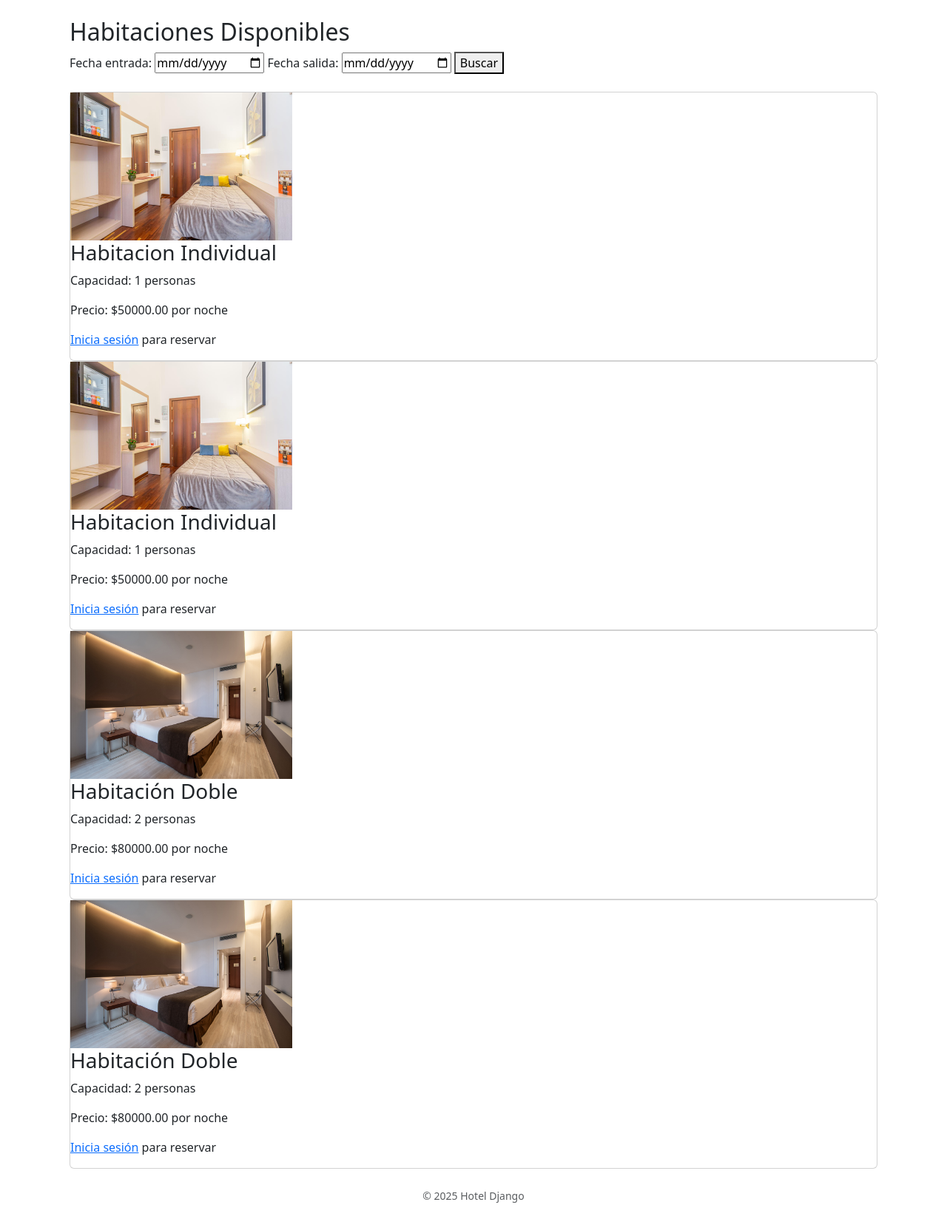
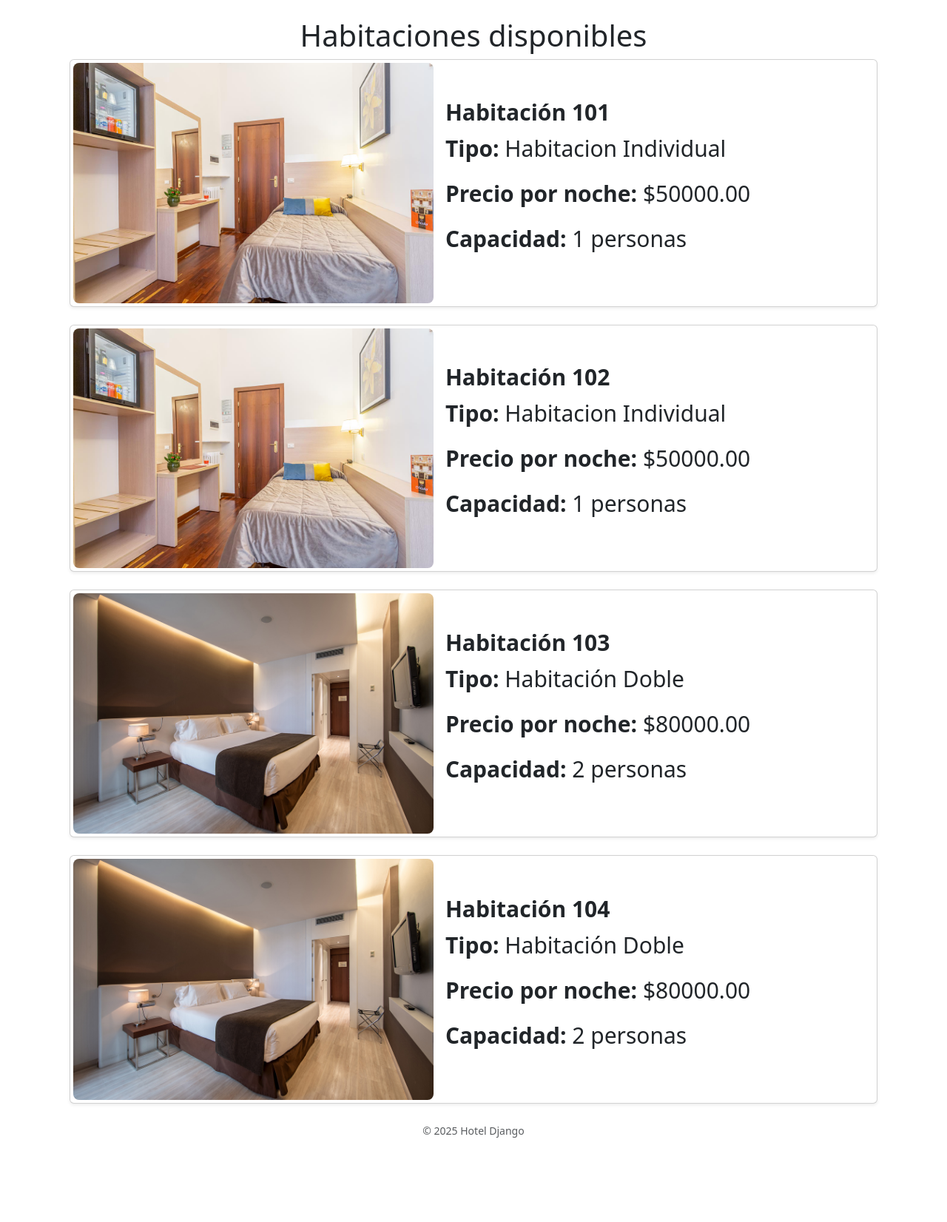
Before and after one commit to nadiradad/gestion_hotel, a Django app: page /habitaciones/disponibles/ in a window 1280 px wide. Shown: the part 56-1708 px from the top of the page at 74% size. After the commit the page ends 1594 px from the top, so only its background shows below. Run offline with Django 5.2, Linux system fonts and the light colour scheme; data comes from the database, SQL or seed files in the repository; parts of the project's set-up code (start-up, migrations or seed data) failed here and were passed over.

Commit message:
mb1- arreglos

```diff
--- a/hotel/apps/habitaciones/models.py
+++ b/hotel/apps/habitaciones/models.py
@@ -18,7 +18,7 @@ class Habitacion(models.Model):
     disponible = models.BooleanField(default=True)
 
     def __str__(self):
-        return f"Habitación {self.numero} ({self.tipo.nombre})"
+        return f"Habitación {self.numero}"
 
     def esta_disponible(self, fecha_entrada, fecha_salida):
         """Retorna True si la habitación no tiene reservas en el rango dado."""
--- a/hotel/apps/habitaciones/templates/habitaciones/lista_habitaciones.html
+++ b/hotel/apps/habitaciones/templates/habitaciones/lista_habitaciones.html
@@ -1,36 +1,55 @@
 {% extends "base.html" %}
+{% load static %}
 {% block content %}
-<div class="container mt-4">
-  <h2>Habitaciones Disponibles</h2>
 
-  <form method="get" class="mb-4">
-    <label>Fecha entrada:</label>
-    <input type="date" name="fecha_entrada" value="{{ fecha_entrada }}">
-    <label>Fecha salida:</label>
-    <input type="date" name="fecha_salida" value="{{ fecha_salida }}">
-    <button type="submit">Buscar</button>
-  </form>
+<div class="container mt-4;">
+  <h2 class="text-center mb-4;" style="font-size: 40px">Habitaciones disponibles</h2>
+
 
   {% if habitaciones %}
-    <div class="grid">
-      {% for habitacion in habitaciones %}
-        <div class="card">
-          {% if habitacion.tipo.imagen %}
-            <img src="{{ habitacion.tipo.imagen.url }}" alt="{{ habitacion.tipo.nombre }}" width="300">
-          {% endif %}
-          <h3>{{ habitacion.tipo.nombre }}</h3>
-          <p>Capacidad: {{ habitacion.tipo.capacidad }} personas</p>
-          <p>Precio: ${{ habitacion.tipo.precio_por_noche }} por noche</p>
-          {% if user.is_authenticated %}
-            <a href="{% url 'crear_reserva' habitacion.id %}" class="btn btn-success">Reservar</a>
-          {% else %}
-            <p><a href="{% url 'login' %}?next={% url 'habitaciones_disponibles' %}">Inicia sesión</a> para reservar</p>
-          {% endif %}
+    {% for habitacion in habitaciones %}
+      <div class="card mb-4 shadow-sm p-1">
+        <div class="d-flex align-items-stretch">
+          <!-- Imagen a la izquierda -->
+          <div style="flex: 1; max-width: 45%;">
+            {% if habitacion.tipo.imagen %}
+              <img src="{{ habitacion.tipo.imagen.url }}"
+                   alt="Imagen de {{ habitacion.tipo.nombre }}"
+                   class="img-fluid w-100 h-100"
+                   style="object-fit: cover; border-radius: 8px;">
+            {% else %}
+              {% if habitacion.tipo.nombre|lower == "doble" %}
+                <img src="/media/habitaciones/hab_doble.jpg"
+                     alt="Habitación doble"
+                     class="img-fluid w-100 h-100"
+                     style="object-fit: cover; border-radius: 8px;">
+              {% else %}
+                <img src="/media/habitaciones/hab_indi.jpg"
+                     alt="Habitación individual"
+                     class="img-fluid w-100 h-100"
+                     style="object-fit: cover; border-radius: 8px;">
+              {% endif %}
+            {% endif %}
+          </div>
+
+          <!-- Texto a la derecha -->
+          <div class="p-3 d-flex flex-column justify-content-center" style="flex: 1;font-size: 30px;">
+            <h4 class="fw-bold" style= "font-size: 30px">{{ habitacion }}</h4>
+            <p><strong>Tipo:</strong> {{ habitacion.tipo.nombre }}</p>
+            <p><strong>Precio por noche:</strong> ${{ habitacion.tipo.precio_por_noche }}</p>
+            {% if habitacion.tipo.capacidad %}
+              <p><strong>Capacidad:</strong> {{ habitacion.tipo.capacidad }} personas</p>
+            {% endif %}
+            {% if habitacion.descripcion %}
+              <p>{{ habitacion.descripcion }}</p>
+            {% endif %}
+          </div>
         </div>
-      {% endfor %}
-    </div>
+      </div>
+    {% endfor %}
   {% else %}
-    <p>No hay habitaciones disponibles en las fechas seleccionadas.</p>
+    <p class="text-center">No hay habitaciones disponibles para las fechas seleccionadas.</p>
   {% endif %}
 </div>
+
 {% endblock %}
--- a/hotel/templates/base.html
+++ b/hotel/templates/base.html
@@ -11,11 +11,23 @@
         <div class="container">
             <a class="navbar-brand" href="/">Hotel Django</a>
             <div class="collapse navbar-collapse">
+                <ul class="navbar-nav">
+                    {% if user.is_authenticated %}
+                    <li class="nav-item">
+                        <span class="nav-link disabled" style="cursor: default; color: white;"> Hola, {{ user.username }}
+
+                        </span>
+                    </li>
+                    {% endif %}
+                </ul>
+
                 <ul class="navbar-nav ms-auto">
                     {% if user.is_authenticated %}
-                        <li class="nav-item"><a class="nav-link" href="#">Hola, {{ user.username }}</a></li>
                         <li class="nav-item">
                             <a class="nav-link" href="{% url 'mis_reservas' %}">Mis reservas</a>
+                        </li>
+                        <li class="nav-item">
+                            <a class="nav-link" href="{% url 'habitaciones_disponibles' %}">Habitaciones disponibles</a>
                         </li>
                         <li class="nav-item">
                             <a class="nav-link" href="{% url 'perfil_usuario' %}">Mi perfil</a>
```
Also changed, not shown: hotel/apps/reservas/migrations/0003_reserva_comprobante.py (added), hotel/apps/servicio_adicional/migrations/0003_remove_reservaservicio_fecha_reserva.py, hotel/db.sqlite3, 1 other file.
